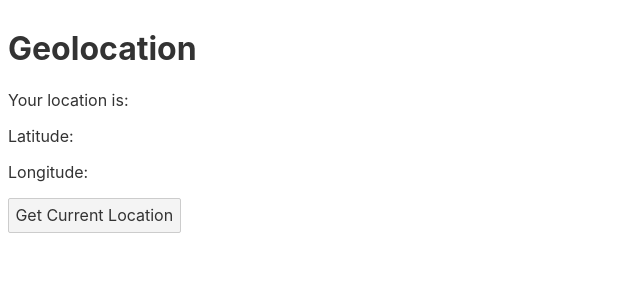
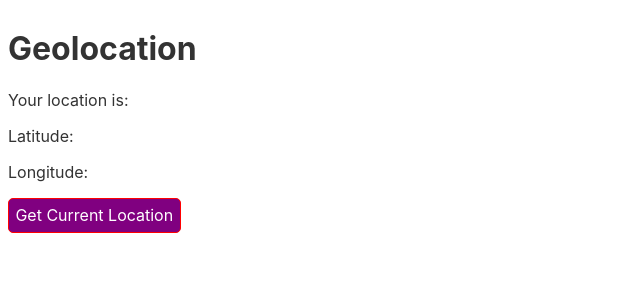
Before and after one commit to robinjac/svelte-mobile-starter, a Svelte app: page / in a window 1280 px wide. Shown: the top 300 px of the page, without its empty margins (0-640 px from the left). Built offline with nearby package versions, Linux system fonts and the light colour scheme.

Commit message:
feat: Add sass
And example showing sass in action.

```diff
--- a/package.json
+++ b/package.json
@@ -19,6 +19,7 @@
     "rollup-plugin-livereload": "^2.0.0",
     "rollup-plugin-svelte": "^6.0.1",
     "rollup-plugin-terser": "^7.0.2",
+    "sass": "^1.27.0",
     "svelte": "^3.29.0",
     "svelte-check": "^1.0.55",
     "svelte-preprocess": "^4.3.2",
--- a/src/App.svelte
+++ b/src/App.svelte
@@ -20,3 +20,20 @@
 		Get Current Location
 	</button>
 </div>
+
+<style type="text/scss">
+	$borderColor: red;
+
+	button {
+		border: 1px solid $borderColor;
+		border-radius: 5px;
+		background-color: purple;
+		color: white;
+		cursor: pointer;
+
+		&:active {
+			background-color: rgb(190, 0, 190);
+		}
+	}
+
+</style>
```
Also changed, not shown: 1 other file (tests, documents, lock files or other folders).
